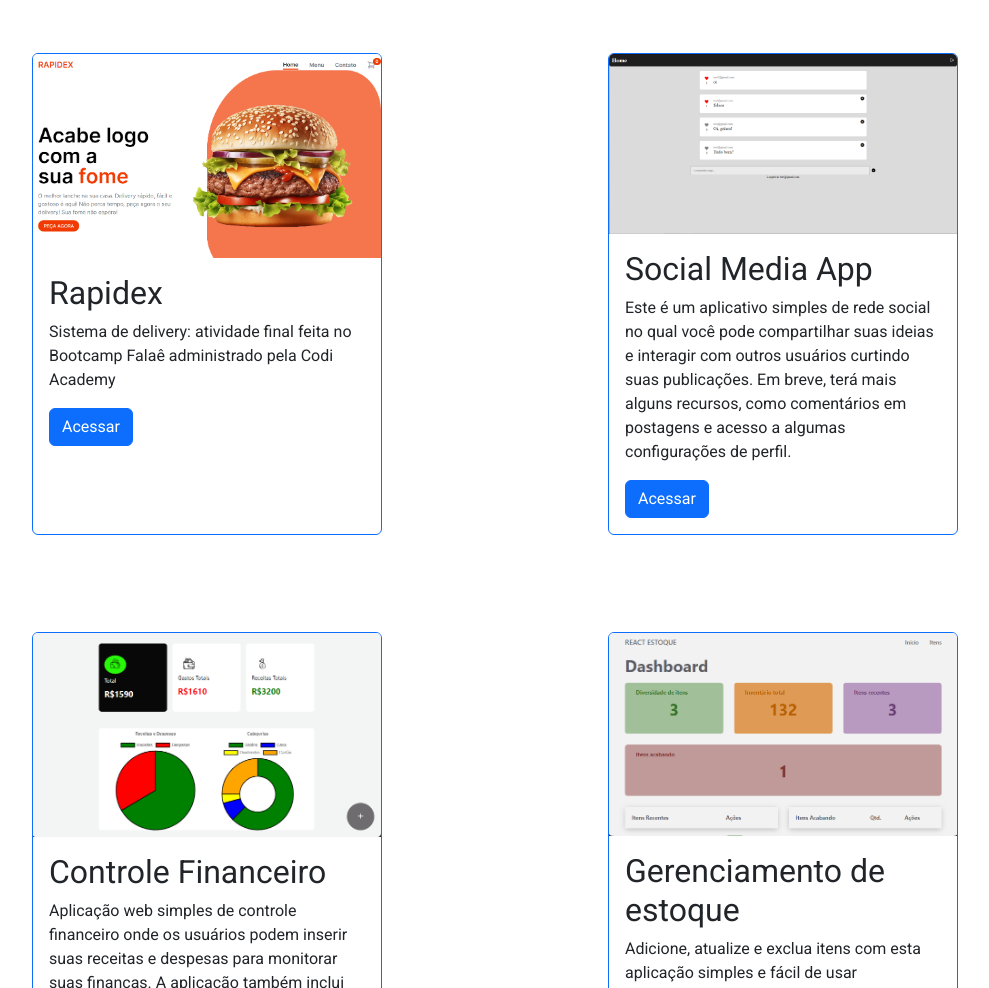
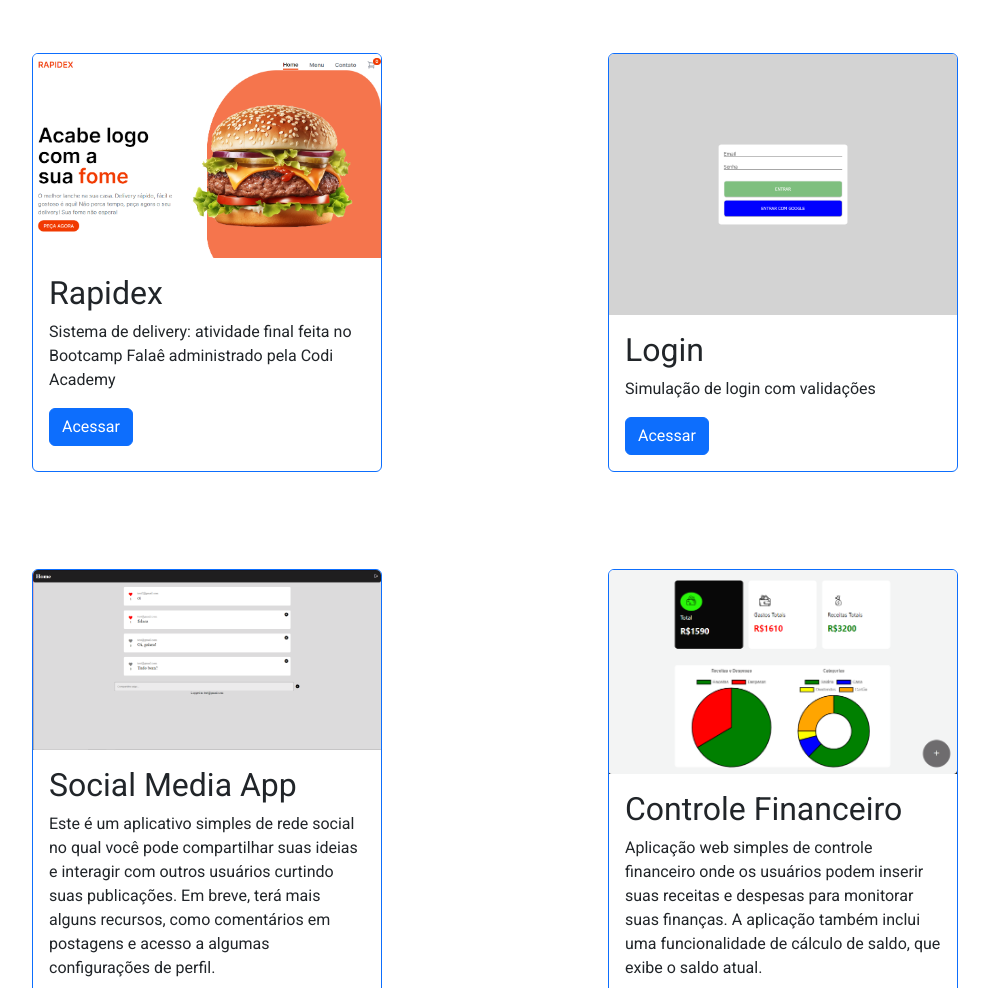
Before and after one commit to PatricioSA/patriciosa.github.io, a plain HTML site: page index.html in a window 1280 px wide. Shown: the part 2286-3274 px from the top of the page, without its empty margins (145-1134 px from the left). Drawn offline with nearby package versions, Linux system fonts and the light colour scheme.

Commit message:
new project

```diff
--- a/index.html
+++ b/index.html
@@ -136,6 +136,17 @@
             </div>
 
             <div data-aos="flip-right" data-aos-duration="2000" class="card my-5 m-lg-5">
+                <img src="img/projetos/login.png" alt="Tela inicial do projeto" class="card-img-top">
+                <div class="card-body">
+                    <h2 class="card-title">Login</h2>
+                    <p class="card-text">
+                        Simulação de login com validações
+                    </p>
+                    <a href="https://patriciosa.github.io/loginValidationReact/" class="btn btn-primary" target="_blank">Acessar</a>
+                </div>
+            </div>
+
+            <div data-aos="flip-right" data-aos-duration="2000" class="card my-5 m-lg-5">
                 <img src="img/projetos/social-media.png" alt="Tela inicial do projeto" class="card-img-top">
                 <div class="card-body">
                     <h2 class="card-title">Social Media App</h2>
```
Also changed, not shown: img/projetos/login.png (added).
